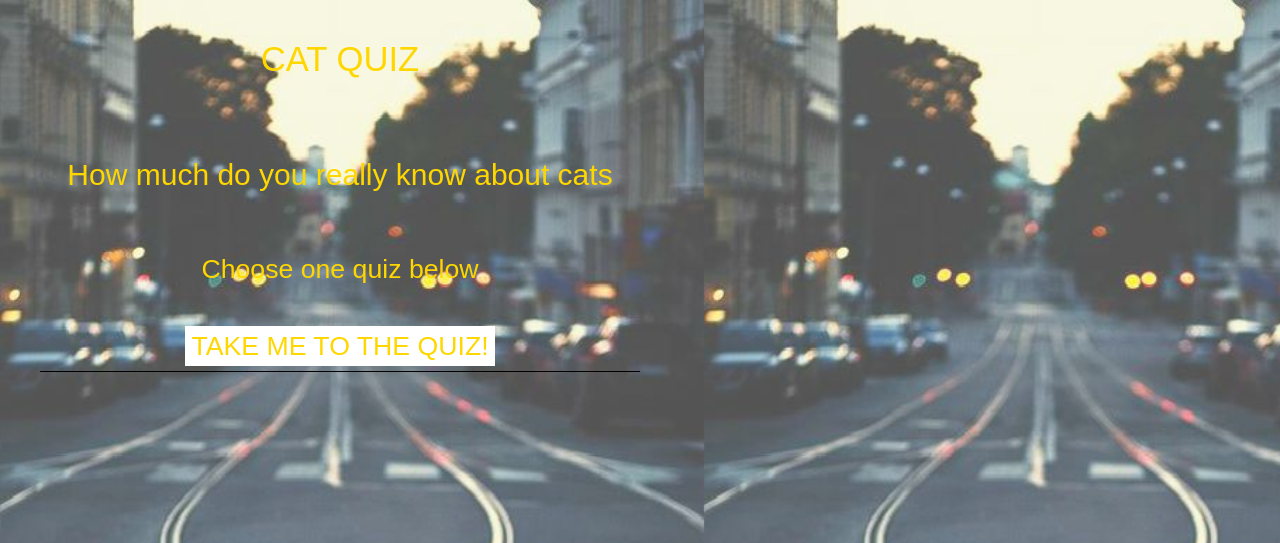
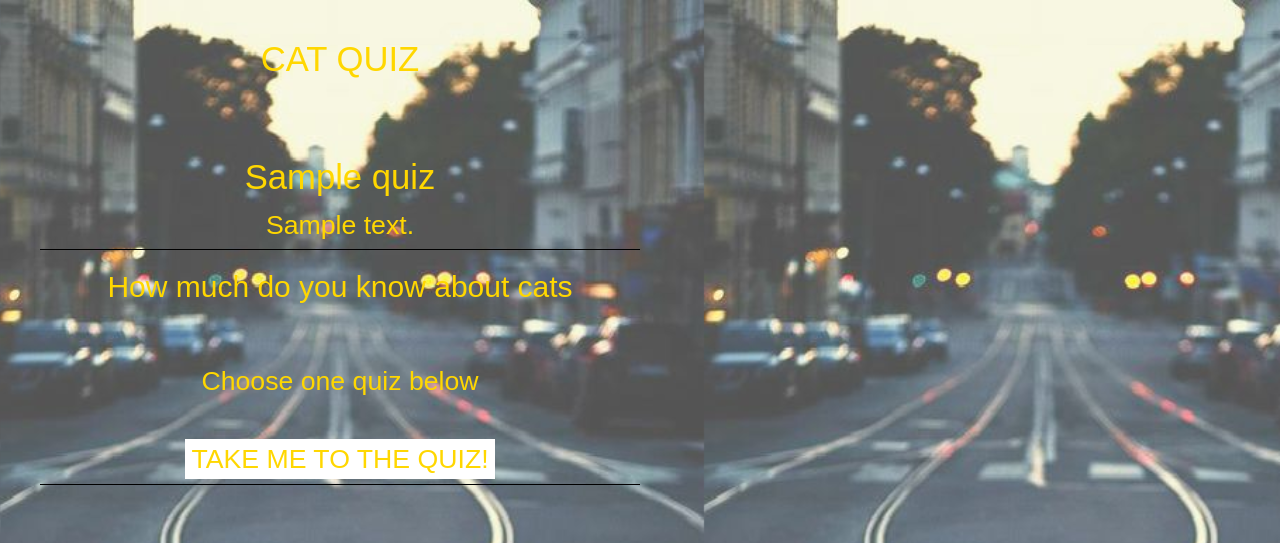
Before and after one commit to Raffan11/quizproject, a Django app: template quiz/templates/quiz.html in a window 1280 px wide. Shown: the top 543 px of the page. Run offline with Django 3.2, Linux system fonts and the light colour scheme; the template is opened without the code that fills it: most values are stand-ins (such as "Sample title", 1, 10 or a date in 2020).

Commit message:
added :
<h1>{{ quiz.name }}</h1>
	<p>{{ quiz.description }}</p>

```diff
--- a/quiz/templates/quiz.html
+++ b/quiz/templates/quiz.html
@@ -1,6 +1,7 @@
 
 <!doctype html>
 <html>
+	<body>
 	<head>
 		<meta charset="utf-8">
 		<meta http-equiv="X-UA-Compatible" content="IE=edge">
@@ -10,8 +11,10 @@
 		<link rel="stylesheet" href="/static/josen1.css">
 	</head>
 		<h1>CAT QUIZ</h1><br>
+		<h1>{{ quiz.name }}</h1>
+		<p>{{ quiz.description }}</p>
 
-		<h2>How much do you really know about cats</h2><br>
+		<h2>How much do you know about cats</h2><br>
 
 		<p>Choose one quiz below<br>
 			<br>
--- a/quiz/views.py
+++ b/quiz/views.py
@@ -27,7 +27,11 @@ def start(request):
 
 
 def quiz(request, quiz_number):
-	return render(request, "quiz.html")
+	context = {
+		"quiz": quizzes [quiz_number -1],
+		"quiz_number": quiz_number,
+	}
+	return render(request, "quiz.html", context)
 
 
 def question(request, quiz_number, question_number):
```
